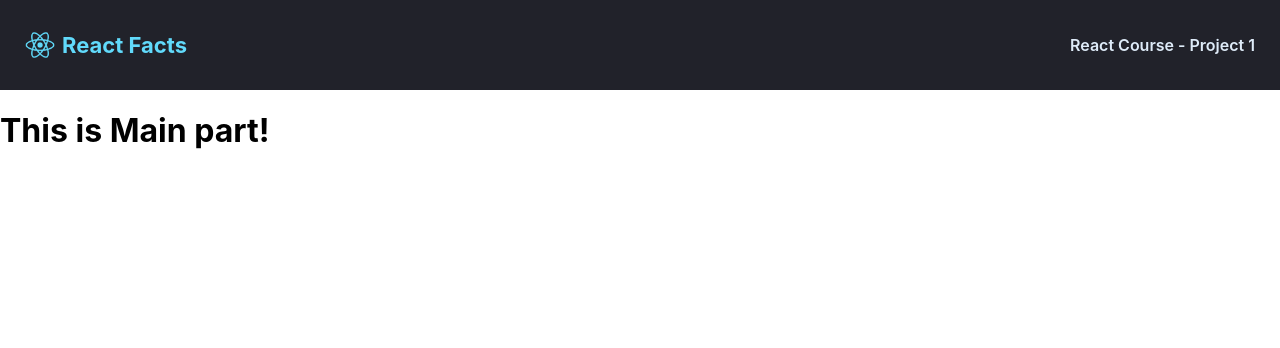
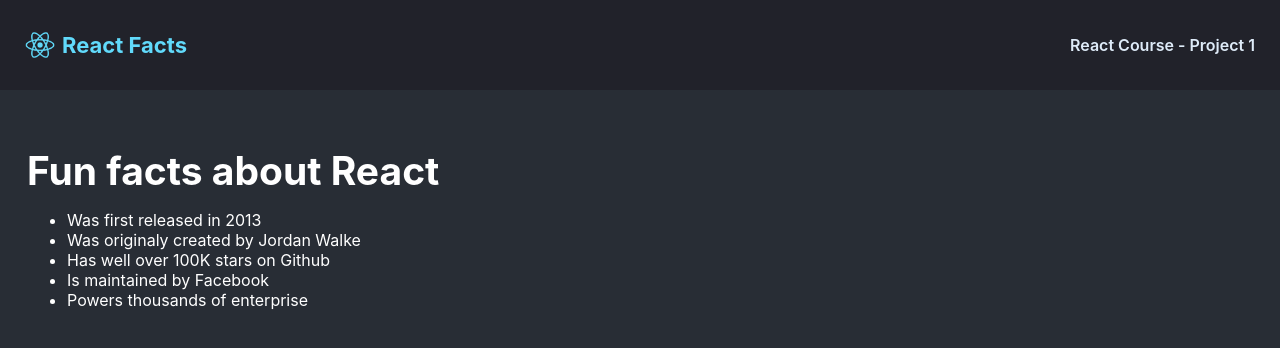
Before and after one commit to ShinYoung-Kim/FE-Practice, a React (Create React App) app in the folder practice1/my-app/: page / in a window 1280 px wide. Shown: the top 348 px of the page. Built offline with nearby package versions, Linux system fonts and the light colour scheme.

Commit message:
Feat: main component 스타일 지정

```diff
--- a/practice1/my-app/src/components/Main.js
+++ b/practice1/my-app/src/components/Main.js
@@ -2,6 +2,15 @@ import react from 'react';
 
 export default function Main() {
     return (
-        <h1>This is Main part!</h1>
+       <main>
+        <h1 className='main--title'>Fun facts about React</h1>
+        <ul>
+            <li>Was first released in 2013</li>
+            <li>Was originaly created by Jordan Walke</li>
+            <li>Has well over 100K stars on Github</li>
+            <li>Is maintained by Facebook</li>
+            <li>Powers thousands of enterprise</li>
+        </ul>
+       </main>
     );
 }
--- a/practice1/my-app/src/style.css
+++ b/practice1/my-app/src/style.css
@@ -5,6 +5,8 @@
 body {
     margin: 0;
     font-family: Inter, sans-serif;
+    height: 100vh;
+    background-color: #282D35;
 }
 
 nav {
@@ -35,3 +37,13 @@ nav {
     height: 30px;
     margin-right: 7px;
 }
+
+main {
+    padding: 57px 27px;
+    color: white;
+}
+
+.main--title {
+    margin: 0;
+    font-size: 39px;
+}
```
